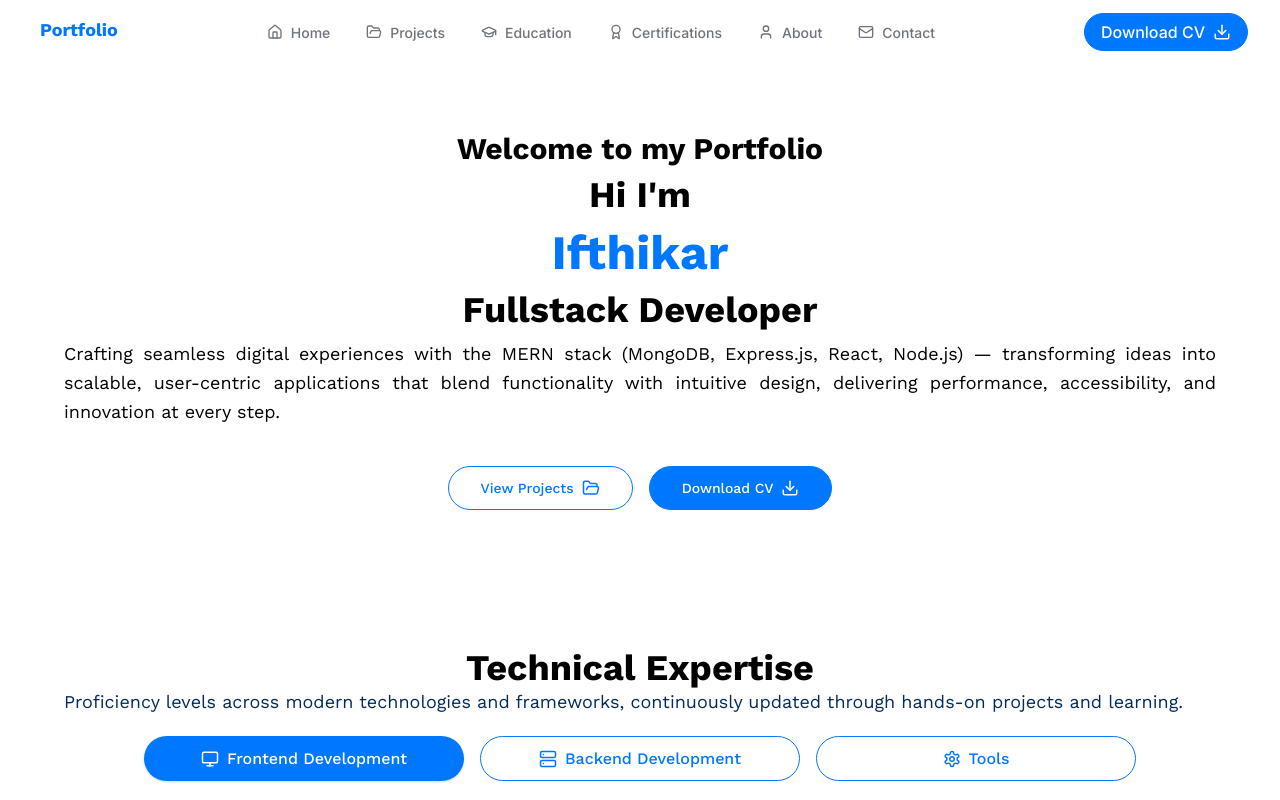
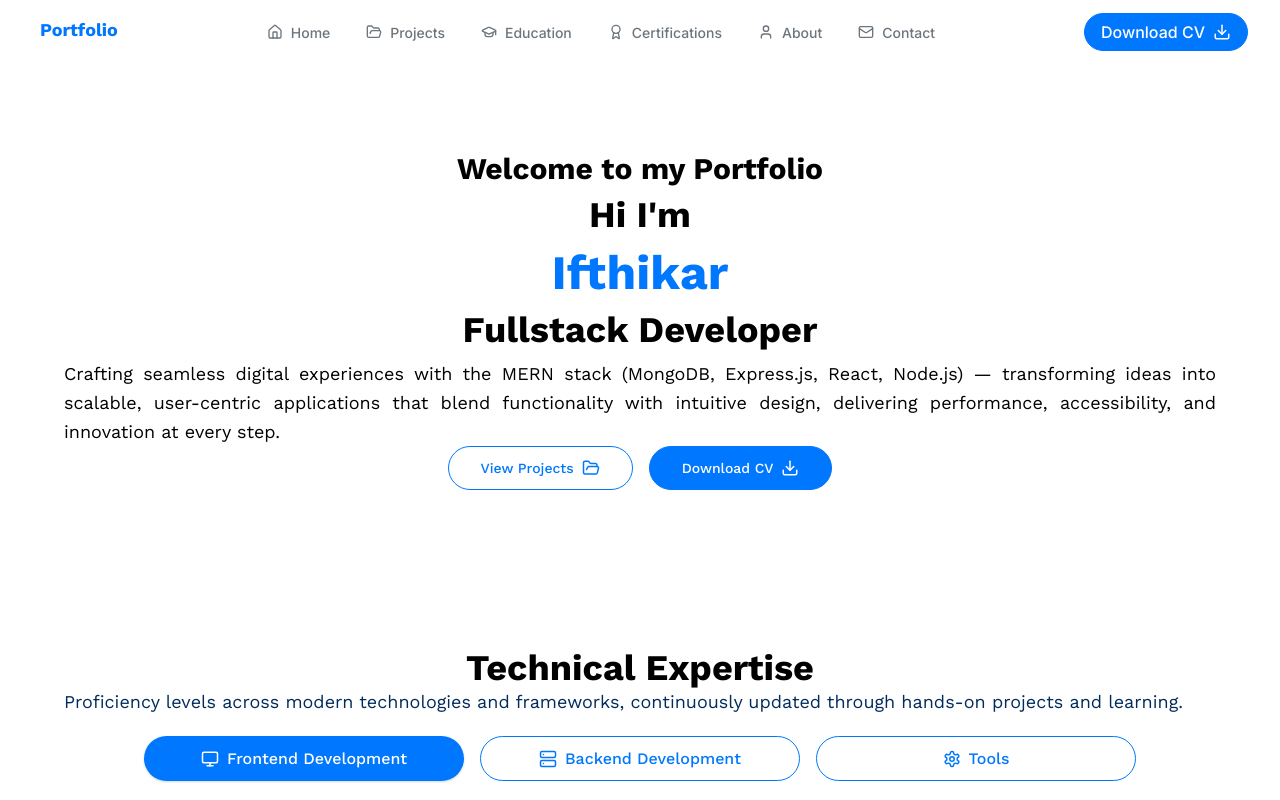
Before and after one commit to ifthikar2267/portfolio, a React (Vite) app: page / in a window 1280 px wide. Shown: the top 800 px of the page. Built offline with nearby package versions, Linux system fonts and the light colour scheme.

Commit message:
certifications

```diff
--- a/src/pages/homepage/components/HeroSection.jsx
+++ b/src/pages/homepage/components/HeroSection.jsx
@@ -89,7 +89,7 @@ export async function getProducts() {
             initial={{ opacity: 0, x: -50 }}
             animate={{ opacity: 1, x: 0 }}
             transition={{ duration: 0.8 }}
-            className="space-y-10 text-center"
+            className="space-y-13 text-center"
           >
             <div className="space-y-2 ">
               <motion.h1
```
